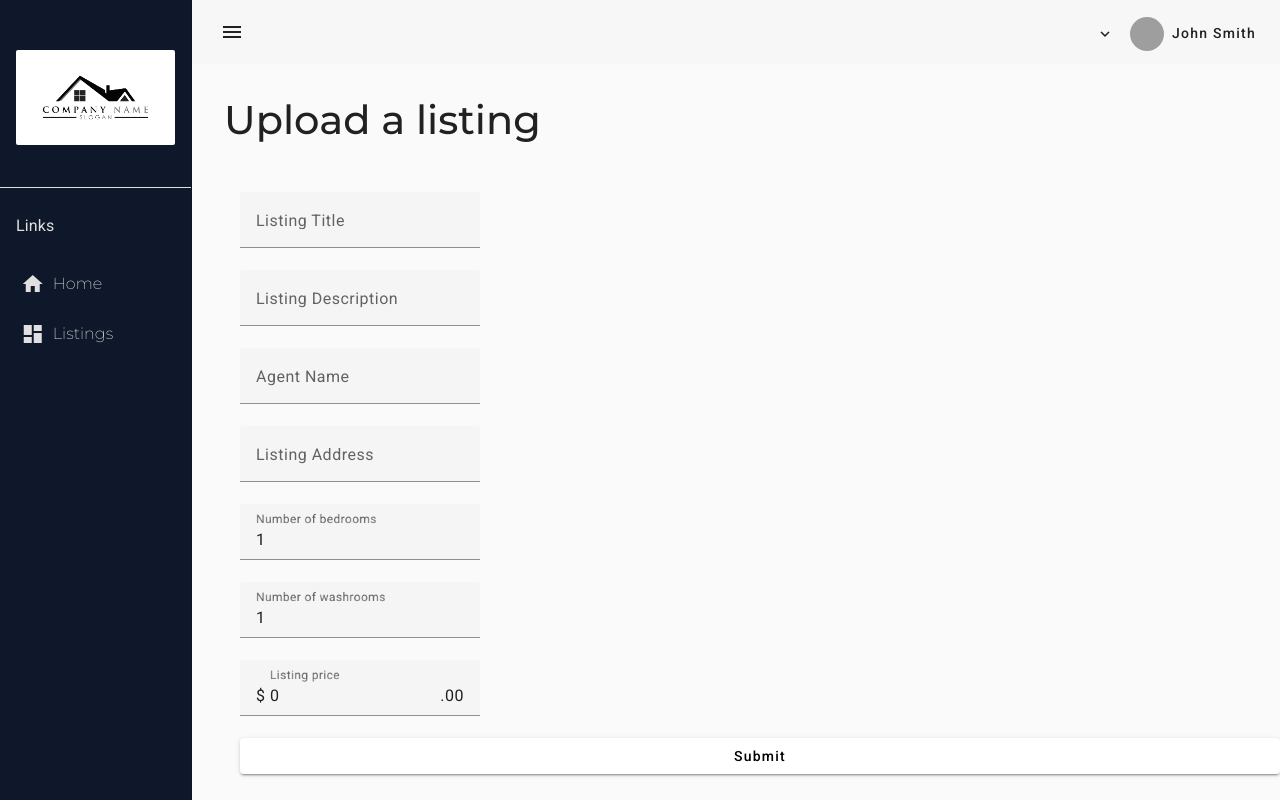
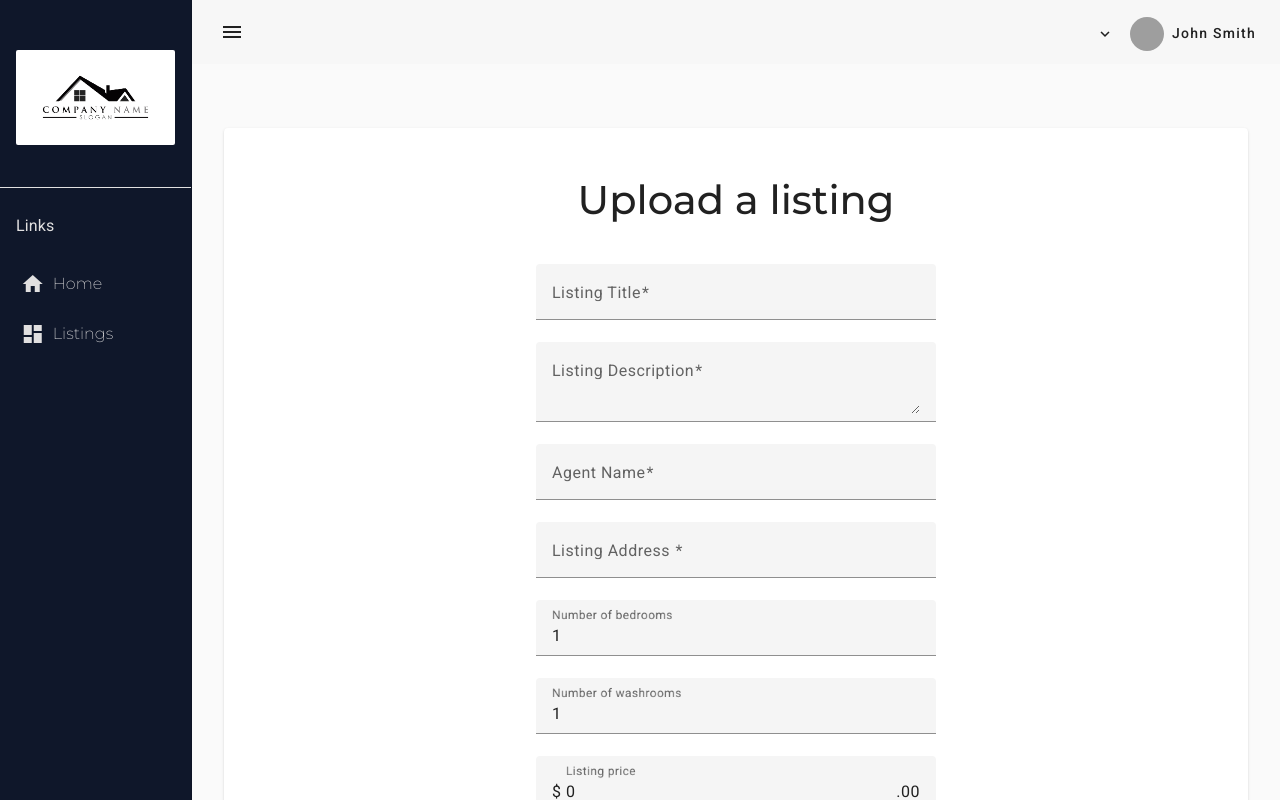
Before and after one commit to jeff-ho/Real-Estate-Listing-Dashboard, an Angular app: page /home in a window 1280 px wide. Built offline with nearby package versions, Linux system fonts and the light colour scheme; grey boxes are pictures that could not be loaded.

Commit message:
Added listing form CSS

```diff
--- a/src/app/app.module.ts
+++ b/src/app/app.module.ts
@@ -18,6 +18,7 @@ import { BrowserAnimationsModule } from '@angular/platform-browser/animations';
 import { FormsModule, ReactiveFormsModule } from '@angular/forms';
 import { MatSelectModule } from '@angular/material/select';
 import { MatInputModule } from '@angular/material/input';
+import { MatCardModule } from '@angular/material/card';
 
 @NgModule({
   declarations: [
@@ -44,6 +45,7 @@ import { MatInputModule } from '@angular/material/input';
     MatFormFieldModule,
     MatInputModule,
     MatSelectModule,
+    MatCardModule,
   ],
   providers: [],
   bootstrap: [AppComponent],
--- a/src/app/home/home.component.html
+++ b/src/app/home/home.component.html
@@ -1,4 +1,8 @@
+<mat-card>
+  <mat-card-header>
     <h1 class="form-header">Upload a listing</h1>
+  </mat-card-header>
+  <mat-card-content>
     <form [formGroup]="listing" (ngSubmit)="onSubmit()" class="listing-form">
       <mat-form-field>
         <mat-label for="listing-title">Listing Title</mat-label>
@@ -12,13 +16,13 @@
       </mat-form-field>
       <mat-form-field>
         <mat-label for="listing-description">Listing Description</mat-label>
-    <input
+        <textarea
           type="text"
           matInput
           formControlName="description"
           class="listing-description"
           name="description"
-    />
+        ></textarea>
       </mat-form-field>
       <mat-form-field>
         <mat-label for="listing-agent">Agent Name</mat-label>
@@ -75,5 +79,9 @@
         <span matTextPrefix>$&nbsp;</span>
         <span matTextSuffix>.00</span>
       </mat-form-field>
-  <button mat-raised-button type="submit">Submit</button>
+      <button class="listing-submit-button" mat-raised-button type="submit">
+        Submit
+      </button>
     </form>
+  </mat-card-content>
+</mat-card>
--- a/src/app/home/home.component.scss
+++ b/src/app/home/home.component.scss
@@ -1,13 +1,32 @@
-.form-header {
-  margin: 2rem 0 0 2rem;
-}
-
 form {
   display: flex;
   flex-direction: column;
-  padding: 3rem 0 0 3rem;
+  align-items: center;
+  padding-top: 2rem;
 }
 
 form mat-form-field {
-  max-width: 15rem;
+  width: 25rem;
 }
+
+mat-card {
+  margin: 4rem 2rem 0 2rem;
+  padding: 0 0 2rem 0;
+
+  mat-card-header {
+    display: flex;
+    justify-content: center;
+    align-items: center;
+    margin-top: 2rem;
+  }
+}
+
+.listing-submit-button {
+  width: 5rem;
+}
+
+@media screen and (max-width: 685px) {
+  form mat-form-field {
+    width: 12rem;
+  }
+}
--- a/src/app/home/home.component.ts
+++ b/src/app/home/home.component.ts
@@ -1,6 +1,5 @@
 import { Component } from '@angular/core';
-import { Listing } from '../models/listing';
-import { FormGroup, FormControl } from '@angular/forms';
+import { FormGroup, FormControl, Validators } from '@angular/forms';
 
 @Component({
   selector: 'app-home',
@@ -9,10 +8,10 @@ import { FormGroup, FormControl } from '@angular/forms';
 })
 export class HomeComponent {
   listing = new FormGroup({
-    title: new FormControl(''),
-    description: new FormControl(''),
-    agentName: new FormControl(''),
-    address: new FormControl(''),
+    title: new FormControl('', Validators.required),
+    description: new FormControl('', Validators.required),
+    agentName: new FormControl('', Validators.required),
+    address: new FormControl('', Validators.required),
     bedrooms: new FormControl(1),
     washrooms: new FormControl(1),
     price: new FormControl(0),
```
Lines whose indentation alone changed are shown as unchanged.
